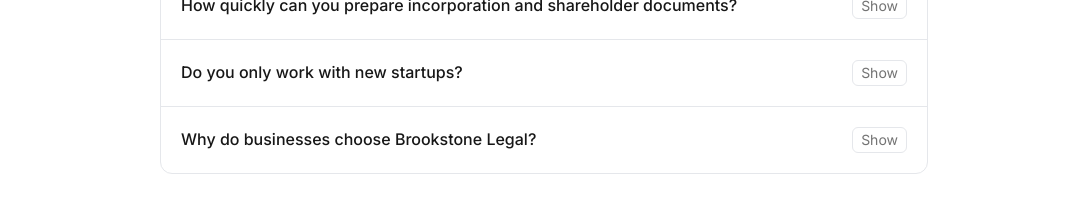
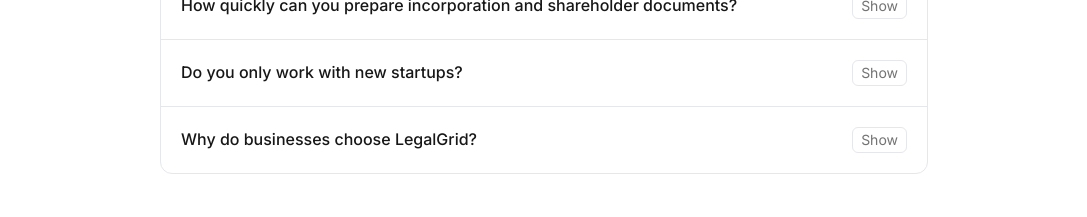
Before and after one commit to vickyliu713-dev/legalgrid, a Next.js app: page / in a window 1280 px wide. Shown: the part 4700-4917 px from the top of the page, without its empty margins (96-1183 px from the left). Built offline with nearby package versions, Linux system fonts and the light colour scheme; no server answers.

Commit message:
chore: replace 'Brookstone Legal' with 'LegalGrid' in FAQs

```diff
--- a/components/Faqs.tsx
+++ b/components/Faqs.tsx
@@ -46,7 +46,7 @@
     a: "No. We also support established SMEs that need to update their agreements, restructure ownership, or prepare for investment.",
   },
   {
-    q: "Why do businesses choose Brookstone Legal?",
+    q: "Why do businesses choose LegalGrid?",
     a: "Because we focus exclusively on startups and SMEs, we understand the challenges growing companies face. Our agreements are clear, practical, and tailored to your business, with fast delivery and straightforward pricing that keeps you moving.",
   },
 ];
```
